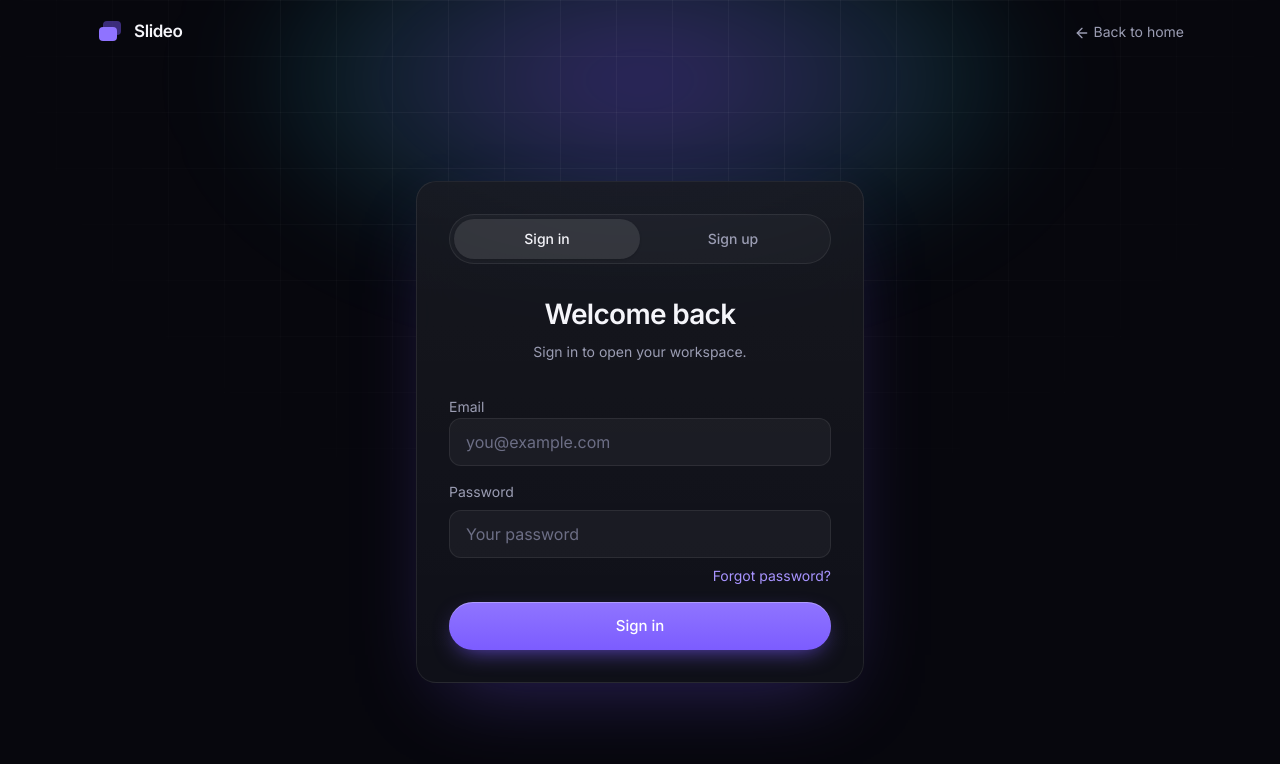
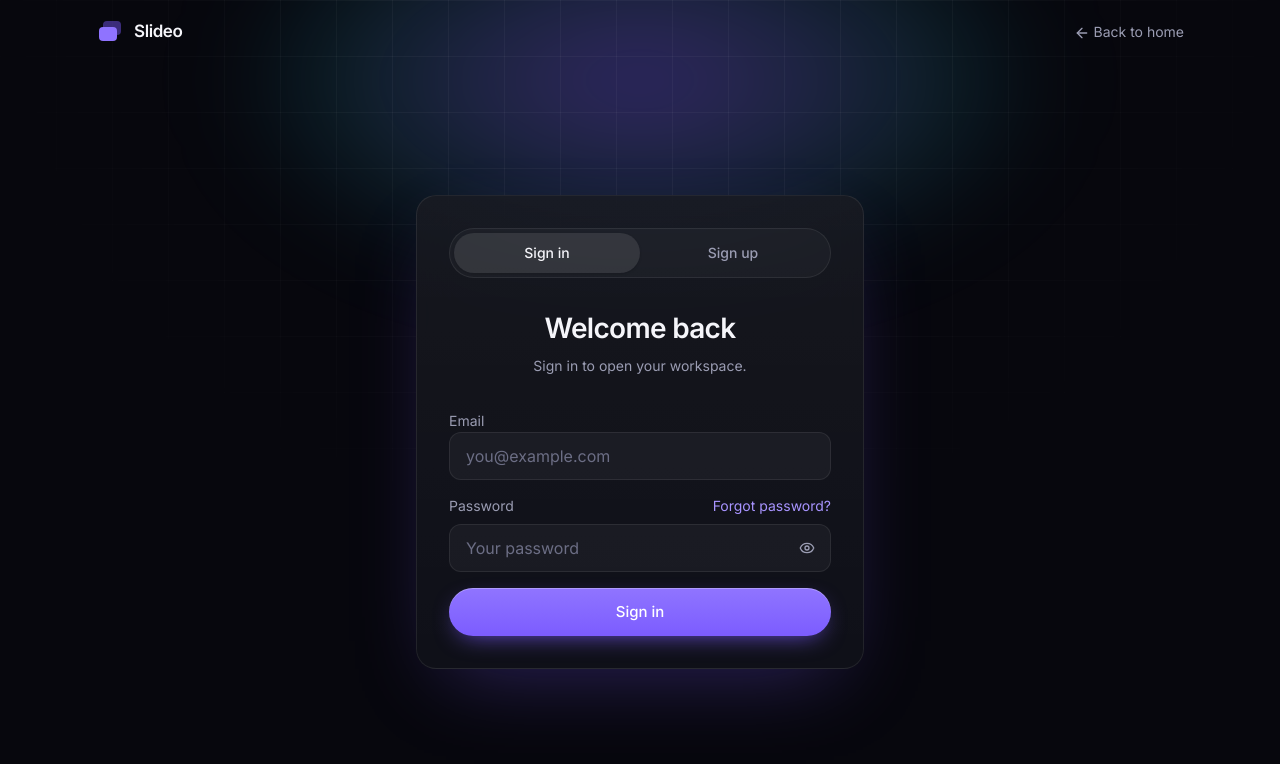
Before and after one commit to AghoghoOgbotor18/slideo, a Next.js app: page /sign-in in a window 1280 px wide. Shown: the top 764 px of the page. Built offline with nearby package versions, Linux system fonts and the light colour scheme; no server answers.

Commit message:
Add password reset emails and show or hide password button

```diff
--- a/src/app/(auth)/reset-password/page.tsx
+++ b/src/app/(auth)/reset-password/page.tsx
@@ -2,6 +2,7 @@ import { redirect } from "next/navigation";
 import { updatePassword } from "../../actions/auth";
 import { AuthShell } from "../../components/auth/AuthShell";
 import { AuthAlert } from "../../components/auth/AuthAlert";
+import { PasswordInput } from "../../components/auth/PasswordInput";
 import { SubmitButton } from "../../components/ui/SubmitButton";
 import { createClient } from "../../lib/supabase/server";
 
@@ -27,11 +28,11 @@ export default async function ResetPasswordPage({
       <form action={updatePassword} className="space-y-4">
         <div className="space-y-2">
           <label htmlFor="password" className="text-sm text-muted">New password</label>
-          <input id="password" name="password" type="password" required minLength={8} maxLength={72} autoComplete="new-password" placeholder="At least 8 characters" className="input" />
+          <PasswordInput id="password" name="password" autoComplete="new-password" minLength={8} placeholder="At least 8 characters" />
         </div>
         <div className="space-y-2">
           <label htmlFor="confirm" className="text-sm text-muted">Confirm new password</label>
-          <input id="confirm" name="confirm" type="password" required minLength={8} maxLength={72} autoComplete="new-password" placeholder="Type it again" className="input" />
+          <PasswordInput id="confirm" name="confirm" autoComplete="new-password" minLength={8} placeholder="Type it again" />
         </div>
         <SubmitButton pendingText="Saving…">Save new password</SubmitButton>
       </form>
--- a/src/app/(auth)/sign-in/page.tsx
+++ b/src/app/(auth)/sign-in/page.tsx
@@ -2,6 +2,7 @@ import Link from "next/link";
 import { signIn } from "../../actions/auth";
 import { AuthShell } from "../../components/auth/AuthShell";
 import { AuthAlert } from "../../components/auth/AuthAlert";
+import { PasswordInput } from "../../components/auth/PasswordInput";
 import { SubmitButton } from "../../components/ui/SubmitButton";
 
 export const metadata = { title: "Sign in" };
@@ -25,12 +26,11 @@ export default async function SignInPage({
         <div className="space-y-2">
           <div className="flex items-center justify-between">
             <label htmlFor="password" className="text-sm text-muted">Password</label>
-
-                </div>
-                <input id="password" name="password" type="password" required autoComplete="current-password" placeholder="Your password" className="input" />
-                <Link href="/forgot-password" className="text-sm text-brand-soft hover:underline flex text-right w-full justify-end">
+            <Link href="/forgot-password" className="text-sm text-brand-soft hover:underline">
               Forgot password?
             </Link>
+          </div>
+          <PasswordInput id="password" name="password" autoComplete="current-password" placeholder="Your password" />
         </div>
         <SubmitButton pendingText="Signing in…">Sign in</SubmitButton>
       </form>
--- a/src/app/(auth)/sign-up/page.tsx
+++ b/src/app/(auth)/sign-up/page.tsx
@@ -1,7 +1,9 @@
 import { signUp } from "../../actions/auth";
 import { AuthShell } from "../../components/auth/AuthShell";
 import { AuthAlert } from "../../components/auth/AuthAlert";
+import { PasswordInput } from "../../components/auth/PasswordInput";
 import { SubmitButton } from "../../components/ui/SubmitButton";
+
 export const metadata = { title: "Create account" };
 
 export default async function SignUpPage({
@@ -26,7 +28,7 @@ export default async function SignUpPage({
         </div>
         <div className="space-y-2">
           <label htmlFor="password" className="text-sm text-muted">Password</label>
-          <input id="password" name="password" type="password" required minLength={8} maxLength={72} autoComplete="new-password" placeholder="At least 8 characters" className="input" />
+          <PasswordInput id="password" name="password" autoComplete="new-password" minLength={8} placeholder="At least 8 characters" />
         </div>
         <SubmitButton pendingText="Creating account…">Create account</SubmitButton>
       </form>
--- a/src/app/actions/auth.ts
+++ b/src/app/actions/auth.ts
@@ -91,7 +91,9 @@ export async function requestPasswordReset(formData: FormData) {
   if (!parsed.success) redirect("/forgot-password?error=bad_email");
 
   const supabase = await createClient();
-  const { error } = await supabase.auth.resetPasswordForEmail(parsed.data.email);
+  const { error } = await supabase.auth.resetPasswordForEmail(parsed.data.email, {
+    redirectTo: `${await getOrigin()}/auth/confirm`,
+  });
 
   if (error) {
     // Shows in the terminal running `npm run dev`
--- a/src/app/auth/confirm/route.ts
+++ b/src/app/auth/confirm/route.ts
@@ -10,7 +10,8 @@ export async function GET(request: NextRequest) {
   const tokenHash = searchParams.get("token_hash");
   const type = searchParams.get("type") as EmailOtpType | null;
   const nextParam = searchParams.get("next") ?? "";
-  const next = ALLOWED_NEXT.includes(nextParam) ? nextParam : "/workspace";
+  const next =
+    type === "recovery" ? "/reset-password" : ALLOWED_NEXT.includes(nextParam) ? nextParam : "/workspace";
 
   if (tokenHash && type && ALLOWED_TYPES.includes(type)) {
     const supabase = await createClient();
--- /dev/null
+++ b/src/app/components/auth/PasswordInput.tsx
@@ -0,0 +1,45 @@
+"use client";
+
+import { Eye, EyeOff } from "lucide-react";
+import { useState } from "react";
+
+export function PasswordInput({
+  id,
+  name,
+  autoComplete,
+  placeholder,
+  minLength,
+}: {
+  id: string;
+  name: string;
+  autoComplete: "current-password" | "new-password";
+  placeholder?: string;
+  minLength?: number;
+}) {
+  const [show, setShow] = useState(false);
+
+  return (
+    <div className="relative">
+      <input
+        id={id}
+        name={name}
+        type={show ? "text" : "password"}
+        required
+        minLength={minLength}
+        maxLength={72}
+        autoComplete={autoComplete}
+        placeholder={placeholder}
+        className="input pr-12"
+      />
+      <button
+        type="button"
+        onClick={() => setShow((s) => !s)}
+        aria-label={show ? "Hide password" : "Show password"}
+        aria-pressed={show}
+        className="absolute right-2 top-1/2 inline-flex size-8 -translate-y-1/2 items-center justify-center rounded-full text-muted transition hover:text-fg"
+      >
+        {show ? <EyeOff className="size-4" /> : <Eye className="size-4" />}
+      </button>
+    </div>
+  );
+}
```
Lines whose indentation alone changed are shown as unchanged.
